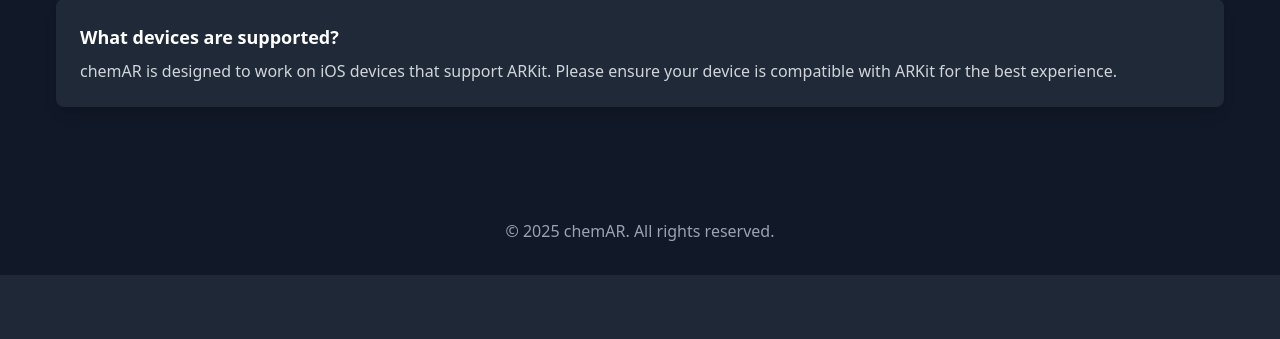
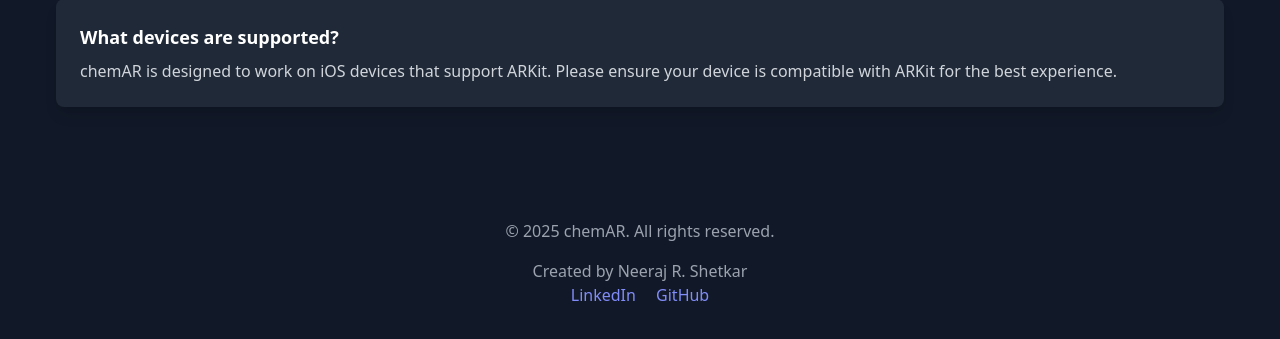
Before and after one commit to shetkarneeraj/chemAR_Web, a Flask app: page / in a window 1280 px wide. Shown: the part 5889-6228 px from the top of the page. Before the commit the page ends 6164 px from the top, so only its background shows below. Run offline with Flask 3, Linux system fonts and the light colour scheme; some libraries are stand-ins or nearby versions.

Commit message:
Author details added.

```diff
--- a/templates/index.html
+++ b/templates/index.html
@@ -472,6 +472,11 @@
   <!-- Footer -->
   <footer id="contact" class="py-8 text-center bg-gray-900 text-gray-400">
     <p>&copy; 2025 chemAR. All rights reserved.</p>
+    <div class="mt-4">
+      <p class="text-gray-400">Created by Neeraj R. Shetkar</p>
+      <a href="https://www.linkedin.com/in/author-linkedin" target="_blank" class="text-indigo-400 hover:underline mx-2">LinkedIn</a>
+      <a href="https://github.com/author-github" target="_blank" class="text-indigo-400 hover:underline mx-2">GitHub</a>
+    </div>
   </footer>
 </body>
   <script>
```
Also changed, not shown: 1 other file.
